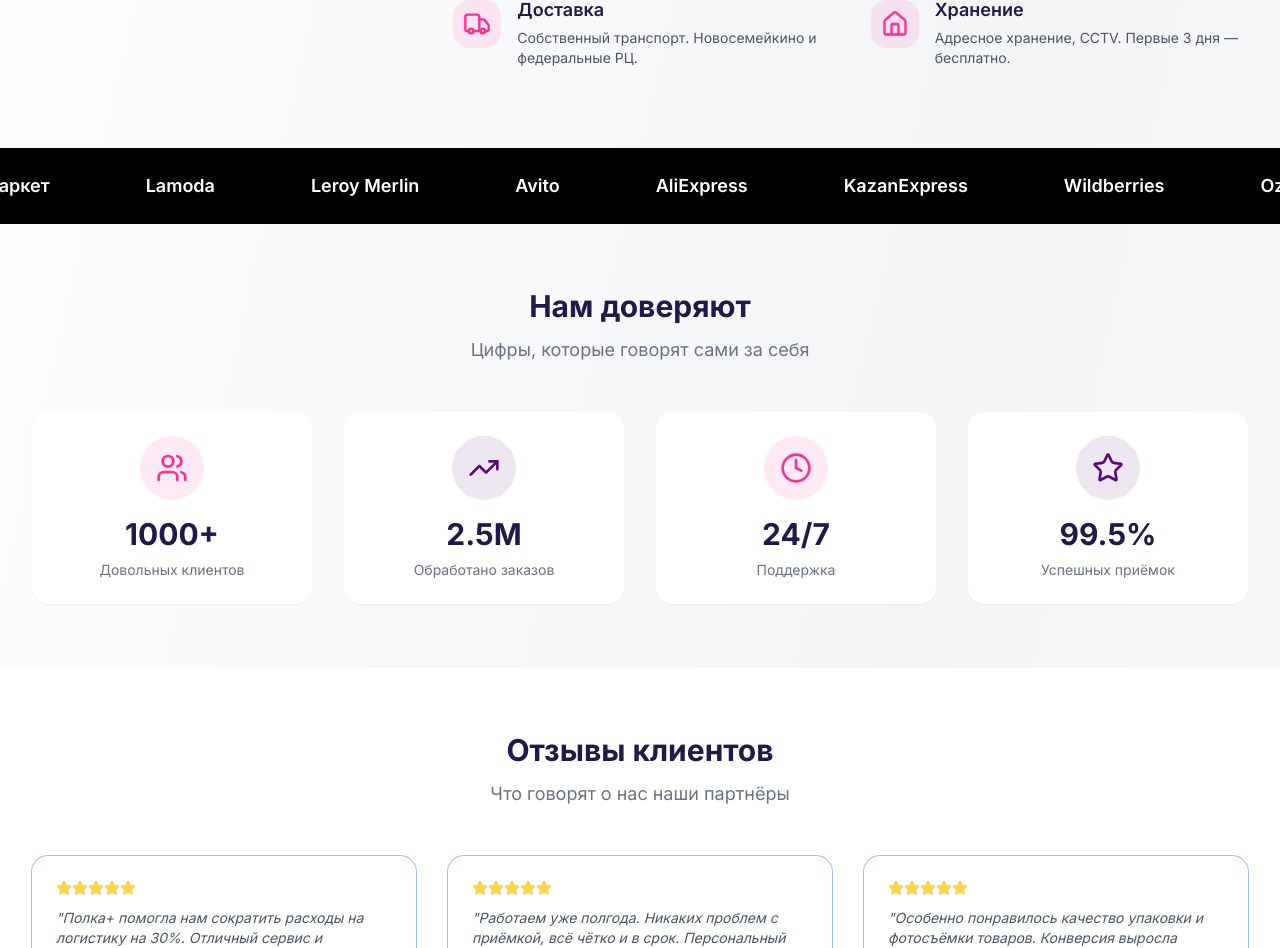
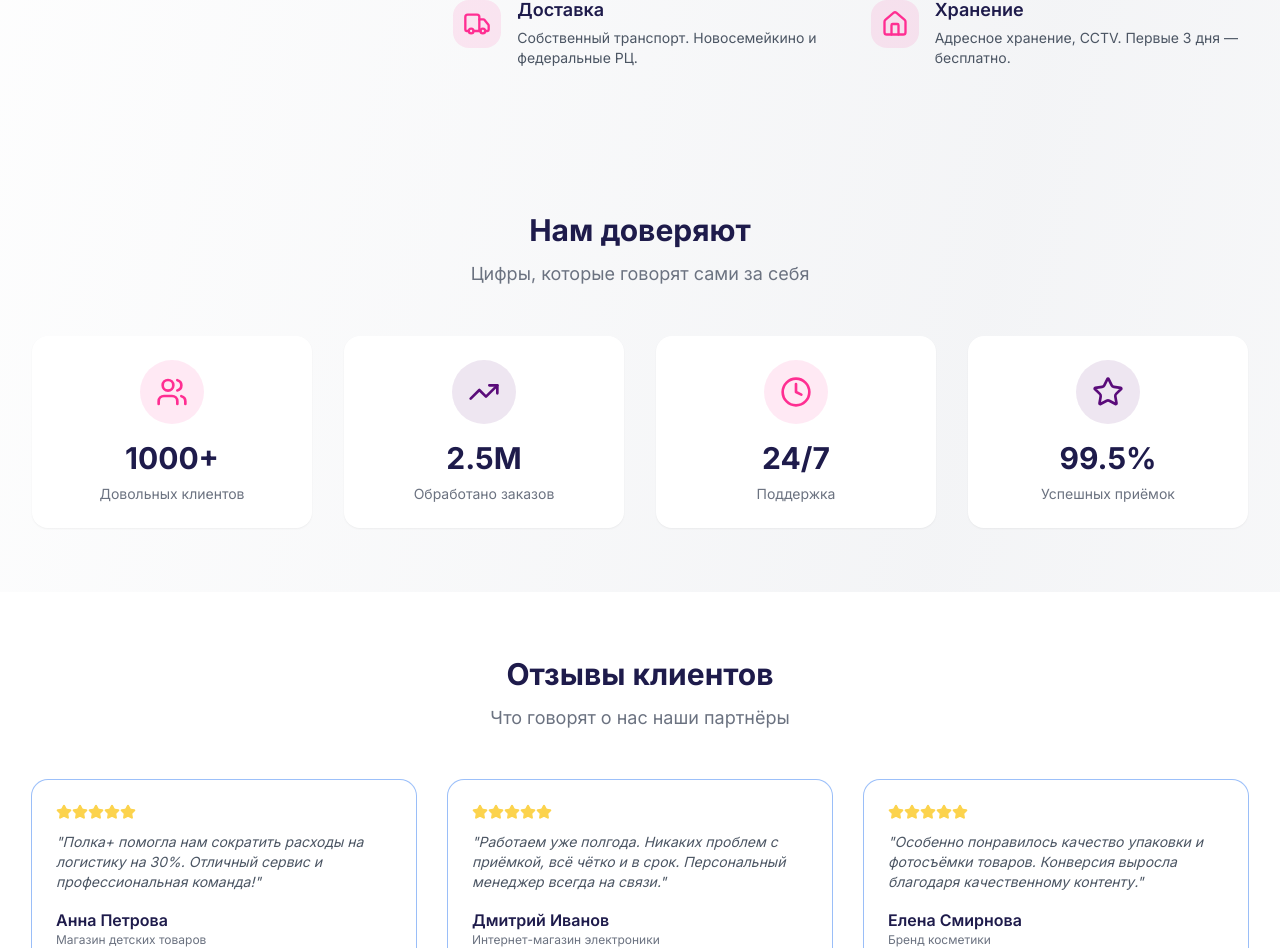
Before and after one commit to mxxdavv11/speedy-ship-base, a React (Vite) app: page / in a window 1280 px wide. Shown: the part 958-1906 px from the top of the page. Built offline with nearby package versions, Linux system fonts and the light colour scheme; the HTML template or start-up script is replaced by a standard one.

Commit message:
Remove element

```diff
--- a/src/pages/Index.tsx
+++ b/src/pages/Index.tsx
@@ -613,16 +613,6 @@ export default function Index() {
         </div>
       </Section>
 
-      {/* Бренды (бегущая строка без файлов) */}
-      <div className="py-6" style={{ backgroundColor: 'black', color: 'white' }}>
-        <div className="overflow-hidden">
-          <div className="flex items-center" style={{ width: '200%', animation: 'marquee 18s linear infinite' }}>
-            {BRANDS.concat(BRANDS).map((name, i) => (
-              <span key={i} className="mx-12 text-lg font-semibold whitespace-nowrap">{name}</span>
-            ))}
-          </div>
-        </div>
-      </div>
 
       {/* Статистика */}
       <Section className="py-16">
```
